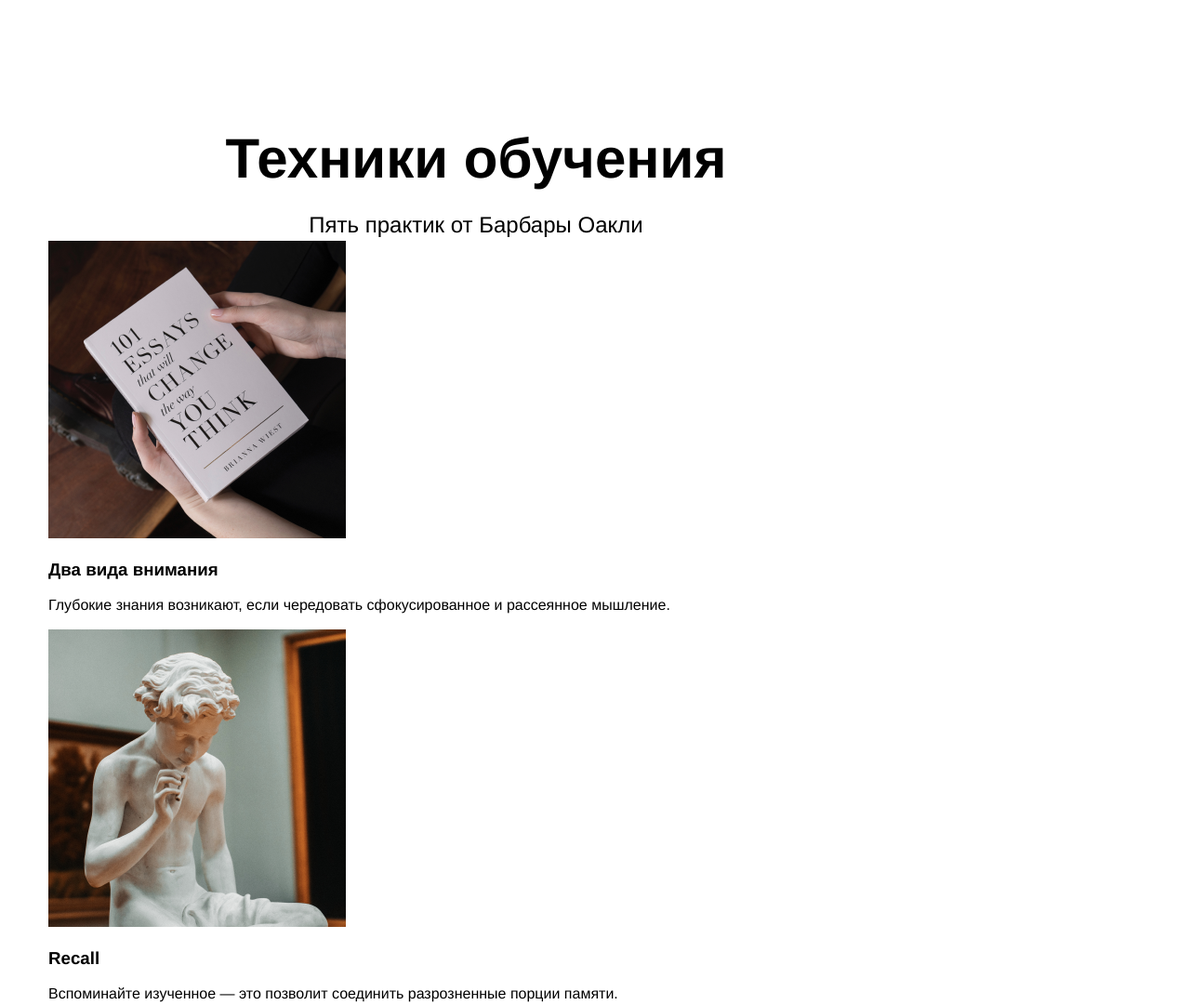
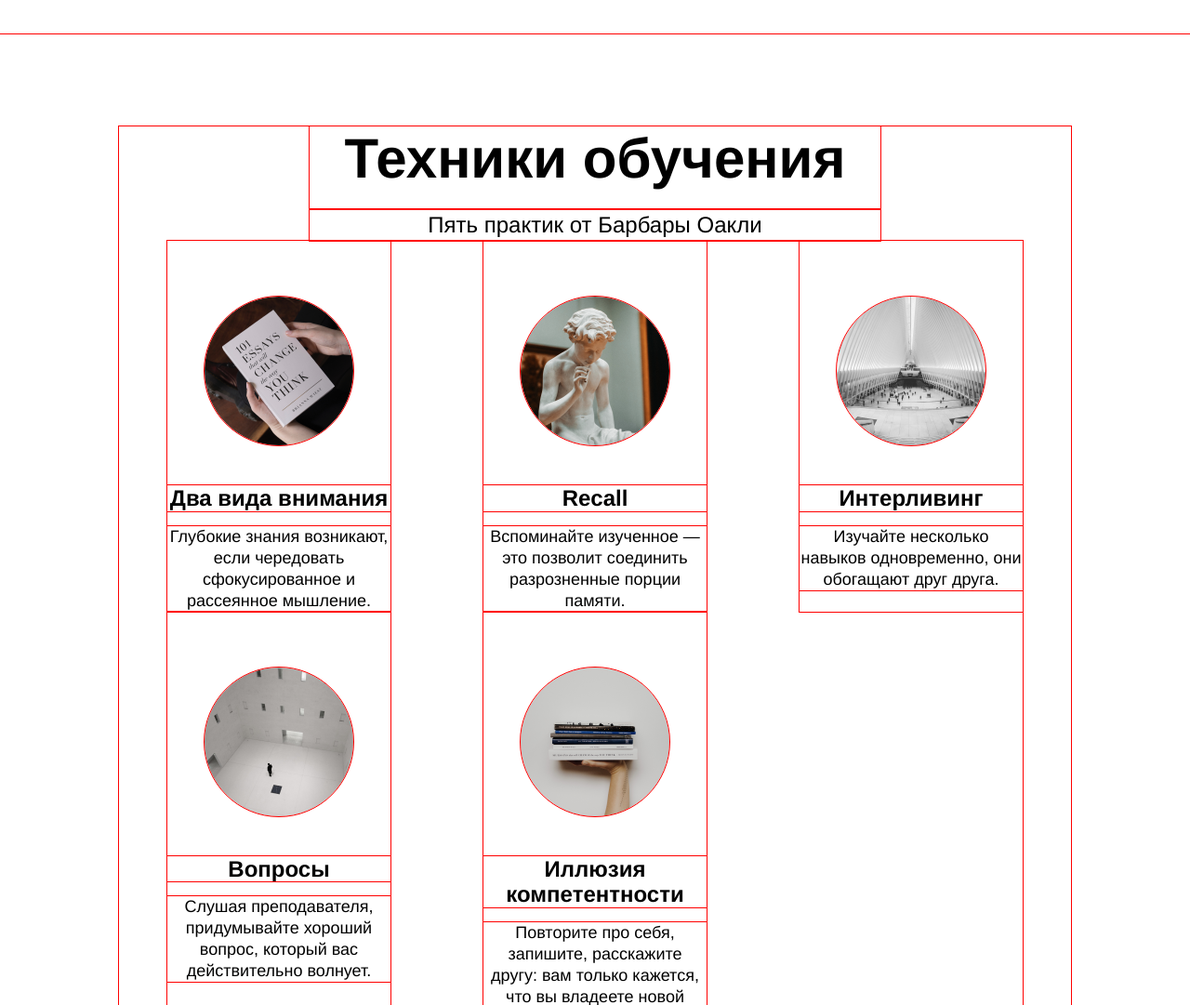
Before and after one commit to zanuda-elen/how-to-learn, a plain HTML site: page index.html in a window 1280 px wide. Shown: the part 1320-2401 px from the top of the page at 93% size. Drawn offline with Linux system fonts and the light colour scheme.

Commit message:
блок techniques закончен

```diff
--- a/styles/style.css
+++ b/styles/style.css
@@ -6,7 +6,7 @@
       transform: rotate(360deg);
   }
 }
-
+* {outline: 1px solid red;}
 .page {
   min-width: 1100px;
   /* мы ещё не умеем делать мобильную версию сайта, */
@@ -131,38 +131,51 @@
   margin-bottom: 0;
 }
 .techniques {
-  margin-top: 100px;
-  margin-bottom: 100px;
+  margin: 100px auto;
+  width: 80%;
   box-sizing: border-box;
-  width: 80%;
   display: flex;
   flex-direction: column;
-  justify-content: center;
+  text-align: center;
 }
 .cards {
   display: flex;
   flex-wrap: wrap;
-  justify-content: space-between;
-  align-self: center;
   width: 920px;
   list-style-type: none;
   margin: 0 auto;
   box-sizing: border-box;
   padding: 0;
 }
-/* .cards__item {
+.cards__item {
   margin-right: 100px;
   width: 240px;
   display: flex;
   flex-direction: column;
   flex-wrap: wrap;
-  justify-content: space-between;
-} */
-/* .cards__image {
+}
+ .cards__item:nth-of-type(3) {
+  margin-right: 0;
+}
+
+ .cards__image {
   width: 160px;
   height: 160px;
   margin: 60px 40px 43px;
-} */
+  border-radius: 50%;
+}
+.cards__title {
+  line-height: 1.15;
+  font-size: 24px;
+  font-weight: 600;
+  margin: 0 0 16px;
+}
+.cards__description {
+  line-height: 23px;
+  font-size: 18px;
+  font-weight: normal;
+  margin: 0;
+}
 .digits {
   display: flex;
   flex-direction: column;
```
Also changed, not shown: index.html (+0 -4 lines).
